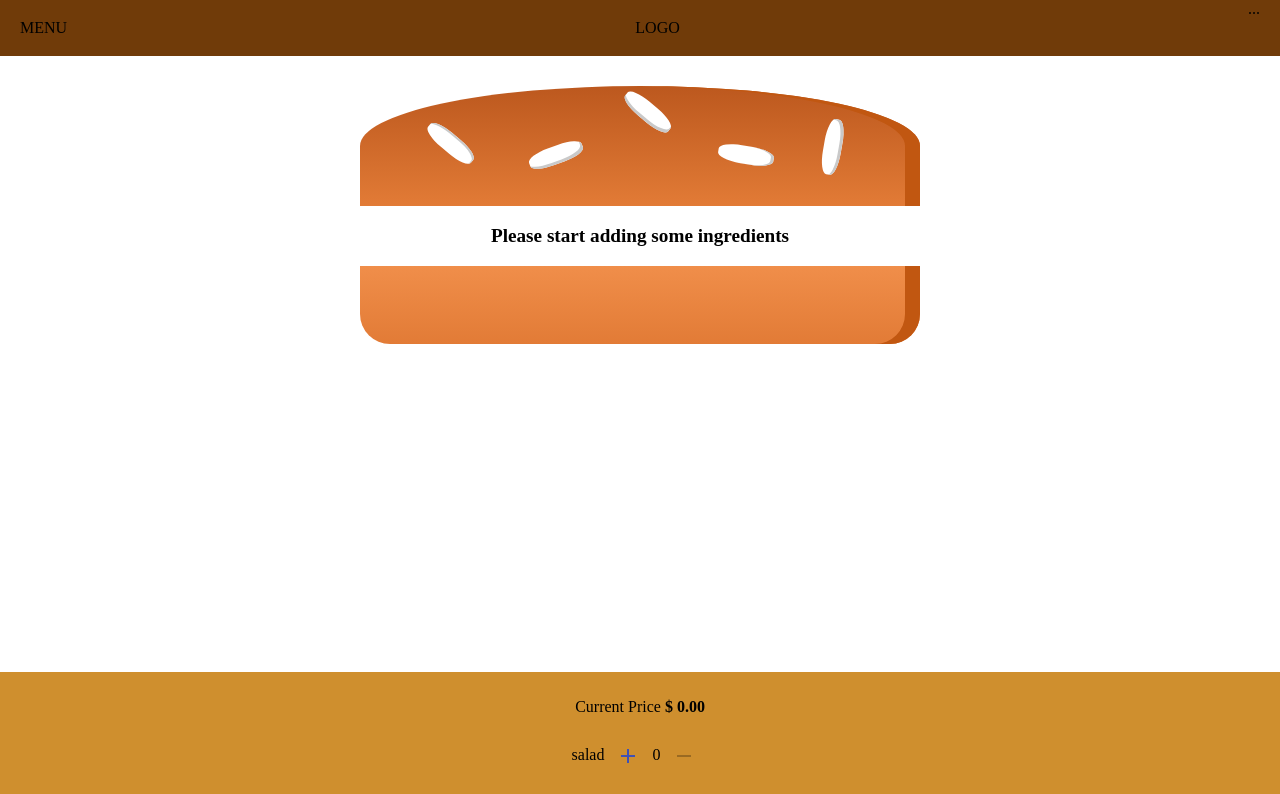
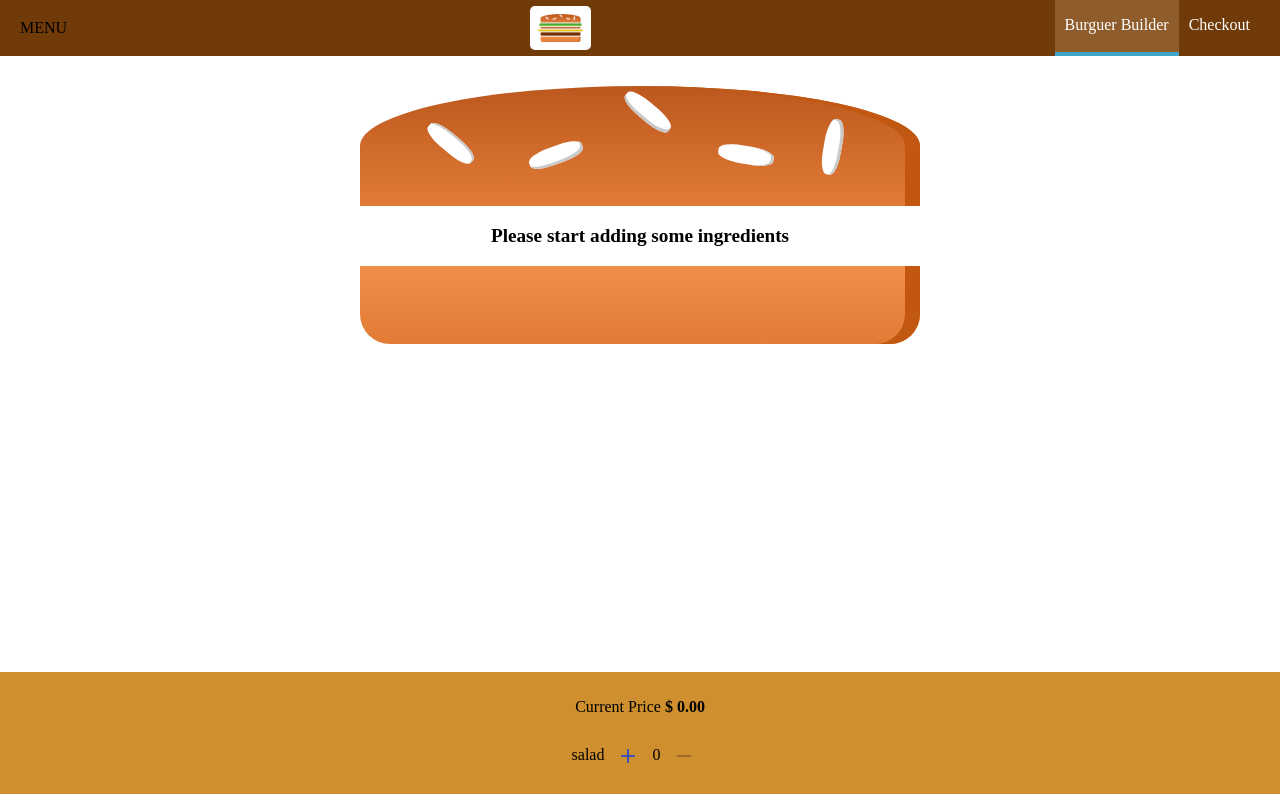
Before and after one commit to lriverd/burguer-builder-course, a React (Create React App) app: page / in a window 1280 px wide. Shown: the top 794 px of the page. Built offline with nearby package versions, Linux system fonts and the light colour scheme.

Commit message:
feat(NavigationItems): navigation items was added

```diff
--- a/src/components/BuilderControl/BuilderControls.js
+++ b/src/components/BuilderControl/BuilderControls.js
@@ -1,38 +1,34 @@
-import React from 'react';
+import React from 'react'
 
 import IngredientControl from './IngredientControl/IngredientControl'
 
 import styles from './BuilderControl.module.css'
 
-const controls = [
-	{ label: 'Salad', type: 'salad' },
-	{ label: 'Bacon', type: 'bacon' },
-	{ label: 'Cheese', type: 'cheese' },
-	{ label: 'Meat', type: 'meat' },
-];
-
-const builderControls = (props) => {
-
-	const ingredientsControl = Object.keys(props.ingredients)
-		.map(igKey => {
-			return <IngredientControl
+const builderControls = props => {
+	const ingredientsControl = Object.keys(props.ingredients).map(igKey => {
+		return (
+			<IngredientControl
 				type={igKey}
 				key={igKey}
 				quantity={props.ingredients[igKey]}
 				added={() => props.addIngredient(igKey)}
 				removed={() => props.removeIngredient(igKey)}
-				disabled={props.disabled[igKey]} />
-
-		});
+				disabled={props.disabled[igKey]}
+			/>
+		)
+	})
 
 	return (
 		<div className={styles.BuilderControls}>
-			<p>Current Price  <strong>$ {props.price.toFixed(2)}</strong></p>
+			<p>
+				Current Price <strong>$ {props.price.toFixed(2)}</strong>
+			</p>
 			{ingredientsControl}
-			<button disabled={!props.purchaseable}
-			onClick={props.ordered}>ORDER NOW</button>
+			<button disabled={!props.purchaseable} onClick={props.ordered}>
+				ORDER NOW
+			</button>
 		</div>
-	);
+	)
 }
 
-export default builderControls;
+export default builderControls
--- a/src/components/Burger/BurgerIngredient/BurgerIngredient.js
+++ b/src/components/Burger/BurgerIngredient/BurgerIngredient.js
@@ -1,40 +1,43 @@
-import React from 'react';
-import PropTypes from 'prop-types';
+import React from 'react'
+import PropTypes from 'prop-types'
 
-import styles from './BurgerIngredient.module.css';
+import styles from './BurgerIngredient.module.css'
 
-const burgerIngredient = (props) => {
-    let ingredient = null;
+const burgerIngredient = props => {
+	let ingredient = null
 
 	switch (props.type) {
-        case ("bread-top"):
+		case 'bread-top':
 			ingredient = (
 				<div className={styles.BreadTop}>
 					<div className={styles.Seeds1}></div>
 					<div className={styles.Seeds2}></div>
 				</div>
-            );
-            break;
-        case ("bread-bottom"):
+			)
+			break
+		case 'bread-bottom':
 			ingredient = <div className={styles.BreadBottom}></div>
-            break;
-        case ("meat"):
+			break
+		case 'meat':
 			ingredient = <div className={styles.Meat}></div>
-            break;
-        case ("cheese"):
+			break
+		case 'cheese':
 			ingredient = <div className={styles.Cheese}></div>
-            break;
-        case ("bacon"):
+			break
+		case 'bacon':
 			ingredient = <div className={styles.Bacon}></div>
-            break;
-        case ("salad"):
+			break
+		case 'salad':
 			ingredient = <div className={styles.Salad}></div>
-            break;
+			break
+		case 'onion':
+			ingredient = <div className={styles.Onion}></div>
+			break
 		default:
-            ingredient = null;
+			ingredient = null
 	}
 
-    return ingredient;
+	return ingredient
 }
 
 burgerIngredient.propTypes = {
@@ -44,7 +47,9 @@ burgerIngredient.propTypes = {
 		'meat',
 		'bacon',
 		'salad',
-        'cheese']).isRequired
-};
+		'cheese',
+		'onion'
+	]).isRequired
+}
 
 export default burgerIngredient
--- a/src/components/Burger/BurgerIngredient/BurgerIngredient.module.css
+++ b/src/components/Burger/BurgerIngredient/BurgerIngredient.module.css
@@ -111,3 +111,11 @@
     background: linear-gradient(#bf3813, #c45e38);
     margin: 2% auto;
 }
+
+.Onion {
+  width: 85%;
+    height: 3%;
+    margin: 2% auto;
+    background: linear-gradient(#999, #eee);
+    border-radius: 20px;
+}
--- /dev/null
+++ b/src/components/Logo/Logo.js
@@ -0,0 +1,12 @@
+import React from 'react'
+
+import burgerLogo from '../../assets/images/burger-logo.png'
+import styles from './Logo.module.css'
+
+const logo = (props) => (
+  <div className={styles.Logo}>
+    <img src={burgerLogo} alt="My Burguer" />
+  </div>
+)
+
+export default logo
--- /dev/null
+++ b/src/components/Logo/Logo.module.css
@@ -0,0 +1,11 @@
+.Logo{
+    background-color: white;
+    padding: 8px;
+    height: 80%;
+    box-sizing: border-box;
+    border-radius: 5px;
+}
+
+.Logo img{
+    height: 100%;
+}
--- /dev/null
+++ b/src/components/Navigation/NavigationItems/NavigationItem/NavigationItem.js
@@ -0,0 +1,13 @@
+import React from 'react'
+
+import styles from './NavigationItem.module.css'
+
+const navigationItem = props => (
+	<li className={styles.NavigationItem}>
+		<a href={props.link} className={props.active ? styles.active : null}>
+			{props.children}
+		</a>
+	</li>
+)
+
+export default navigationItem
--- /dev/null
+++ b/src/components/Navigation/NavigationItems/NavigationItem/NavigationItem.module.css
@@ -0,0 +1,25 @@
+.NavigationItem {
+    margin: 0;
+    box-sizing: border-box;
+    display: flex;
+    height: 100%;
+    align-items: center;
+}
+
+.NavigationItem a{
+    color: white;
+    text-decoration: none;
+    height: 100%;
+    padding: 16px 10px;
+    border-bottom: 4px solid transparent;
+    box-sizing: border-box;
+    display: block;
+}
+
+.NavigationItem a:hover,
+.NavigationItem a:active,
+.NavigationItem a.active{
+    background-color: #8F5C2C;
+    border-bottom: 4px solid #40A4C8;
+    color: white;
+}
--- /dev/null
+++ b/src/components/Navigation/NavigationItems/NavigationItems.js
@@ -0,0 +1,15 @@
+import React from 'react'
+
+import styles from './NavigationItems.module.css'
+import NavigationItem from './NavigationItem/NavigationItem'
+
+const navigationItems = () => (
+	<ul className={styles.NavigationItems}>
+		<NavigationItem link='/' active>
+			Burguer Builder
+		</NavigationItem>
+		<NavigationItem link='/'>Checkout</NavigationItem>
+	</ul>
+)
+
+export default navigationItems
--- /dev/null
+++ b/src/components/Navigation/NavigationItems/NavigationItems.module.css
@@ -0,0 +1,8 @@
+.NavigationItems {
+    margin: 0;
+    padding: 0;
+    list-style: none;
+    display: flex;
+    align-items: center;
+    height: 100%;
+}
--- a/src/components/Navigation/Toolbar/Toolbar.js
+++ b/src/components/Navigation/Toolbar/Toolbar.js
@@ -1,16 +1,17 @@
 import React from 'react'
 
 import styles from './Toolbar.module.css'
+import Logo from '../../Logo/Logo'
+import NavigationItems from '../NavigationItems/NavigationItems'
 
-const toolbar = (props)=>(
-
-    <header className={styles.Toolbar}>
-        <div>MENU</div>
-        <div>LOGO</div>
-        <nav>
-            ...
-        </nav>
-    </header>
+const toolbar = props => (
+	<header className={styles.Toolbar}>
+		<div>MENU</div>
+		<Logo />
+		<nav>
+			<NavigationItems />
+		</nav>
+	</header>
 )
 
 export default toolbar
--- a/src/components/UI/Button/Button.js
+++ b/src/components/UI/Button/Button.js
@@ -1,12 +1,14 @@
 import React from 'react'
-import classes from './Button.module.css'
 
-import style from './Button.module.css'
+import styles from './Button.module.css'
 
-const button = (props) =>(
-    <button
-        className = {[classes.Button, classes[props.btnType]].join(' ')}
-        onClick={props.clicked}>{props.children}</button>
+const button = props => (
+	<button
+		className={[styles.Button, styles[props.btnType]].join(' ')}
+		onClick={props.clicked}
+	>
+		{props.children}
+	</button>
 )
 
 export default button
--- a/src/containers/BurgerBuilder/BurgerBuilder.js
+++ b/src/containers/BurgerBuilder/BurgerBuilder.js
@@ -1,109 +1,112 @@
-import React, { Component } from 'react';
+import React, { Component } from 'react'
 
 import Aux from '../../hoc/Auxiliary'
-import Burger from '../../components/Burger/Burger';
-import BuilderControls from '../../components/BuilderControl/BuilderControls';
+import Burger from '../../components/Burger/Burger'
+import BuilderControls from '../../components/BuilderControl/BuilderControls'
 import Modal from '../../components/UI/Modal/Modal'
 import OrderSummary from '../../components/Burger/OrderSummary/OrderSummary'
 
 const INGREDIENT_PRICES = {
-	salad: .3,
-	bacon: .75,
-	cheese: .63,
-	meat: 1.06
+	salad: 0.3,
+	bacon: 0.75,
+	cheese: 0.63,
+	meat: 1.06,
+	onion: 0.2
 }
 
 class BurgerBuilder extends Component {
-
 	state = {
 		ingredients: {
 			salad: 0,
 			bacon: 0,
 			cheese: 0,
-			meat: 0
+			meat: 0,
+			onion: 0
 		},
 		totalPrice: 0,
 		purchaseable: false,
 		purchasing: false
 	}
 
-	updatePurchaseState(ingredients) {
+	updatePurchaseState (ingredients) {
 		const sum = Object.keys(ingredients)
 			.map(igKey => {
-				return ingredients[igKey];
+				return ingredients[igKey]
 			})
 			.reduce((sum, el) => {
-				return sum + el;
-			}, 0);
-		console.log("total ings : " + sum)
+				return sum + el
+			}, 0)
+		console.log('total ings : ' + sum)
 		this.setState({ purchaseable: sum > 0 })
 	}
 
-	addIngredientHandler = (type) => {
-		const oldCount = this.state.ingredients[type];
-		const updateCount = oldCount + 1;
+	addIngredientHandler = type => {
+		const oldCount = this.state.ingredients[type]
+		const updateCount = oldCount + 1
 		const updateIngredients = {
 			...this.state.ingredients
 		}
-		updateIngredients[type] = updateCount;
-		const priceAddition = INGREDIENT_PRICES[type];
-		const oldPrice = this.state.totalPrice;
-		const newPrice = oldPrice + priceAddition;
+		updateIngredients[type] = updateCount
+		const priceAddition = INGREDIENT_PRICES[type]
+		const oldPrice = this.state.totalPrice
+		const newPrice = oldPrice + priceAddition
 
 		this.setState({ totalPrice: newPrice, ingredients: updateIngredients })
-		this.updatePurchaseState(updateIngredients);
+		this.updatePurchaseState(updateIngredients)
 	}
 
-	removeIngredientHandler = (type) => {
-		const oldCount = this.state.ingredients[type];
+	removeIngredientHandler = type => {
+		const oldCount = this.state.ingredients[type]
 		if (oldCount <= 0) {
-			return;
+			return
 		}
-		const updateCount = oldCount - 1;
+		const updateCount = oldCount - 1
 		const updateIngredients = {
 			...this.state.ingredients
 		}
-		updateIngredients[type] = updateCount;
-		const priceDeduction = INGREDIENT_PRICES[type];
-		const oldPrice = this.state.totalPrice;
-		const newPrice = oldPrice - priceDeduction;
+		updateIngredients[type] = updateCount
+		const priceDeduction = INGREDIENT_PRICES[type]
+		const oldPrice = this.state.totalPrice
+		const newPrice = oldPrice - priceDeduction
 
 		this.setState({ totalPrice: newPrice, ingredients: updateIngredients })
-		this.updatePurchaseState(updateIngredients);
+		this.updatePurchaseState(updateIngredients)
 	}
 
 	purchaseHandler = () => {
-		this.setState({purchasing: true})
+		this.setState({ purchasing: true })
 	}
 
 	purchaseCancelHandler = () => {
-		this.setState({purchasing: false})
+		this.setState({ purchasing: false })
 	}
 
 	purchaseContinuedHandler = () => {
-		alert("Continuanding")
+		alert('Continuanding')
 	}
 
-	render() {
+	render () {
 		const disabledInfo = {
 			...this.state.ingredients
-		};
+		}
 		for (let key in disabledInfo) {
 			disabledInfo[key] = disabledInfo[key] <= 0
 		}
 
 		return (
 			<Aux>
-				<Modal show={this.state.purchasing} modalClosed={this.purchaseCancelHandler}>
+				<Modal
+					show={this.state.purchasing}
+					modalClosed={this.purchaseCancelHandler}
+				>
 					<OrderSummary
-					ingredients={this.state.ingredients}
-					price={this.state.totalPrice}
-					purchaseContinued={this.purchaseContinuedHandler}
-					purchaseCancell={this.purchaseCancelHandler}></OrderSummary>
+						ingredients={this.state.ingredients}
+						price={this.state.totalPrice}
+						purchaseContinued={this.purchaseContinuedHandler}
+						purchaseCancell={this.purchaseCancelHandler}
+					></OrderSummary>
 				</Modal>
-				<Burger
-					ingredients={this.state.ingredients}
-				/>
+				<Burger ingredients={this.state.ingredients} />
 				<BuilderControls
 					addIngredient={this.addIngredientHandler}
 					removeIngredient={this.removeIngredientHandler}
@@ -118,4 +121,4 @@ class BurgerBuilder extends Component {
 	}
 }
 
-export default BurgerBuilder;
+export default BurgerBuilder
```
Also changed, not shown: src/assets/images/burger-logo.png (added), 1 other file (tests, documents, lock files or other folders). Lines whose indentation alone changed are shown as unchanged.
